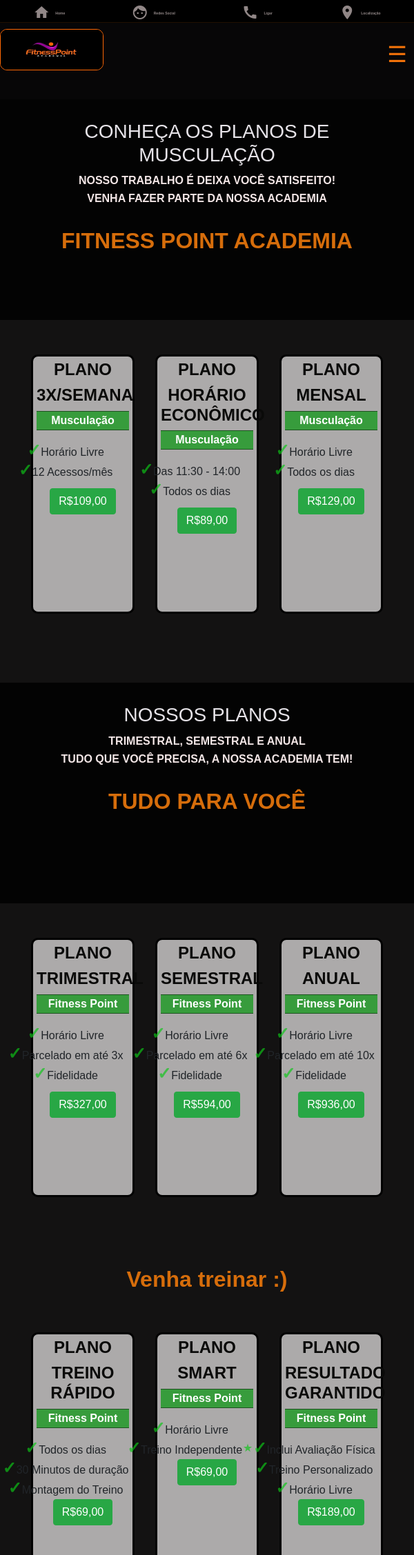
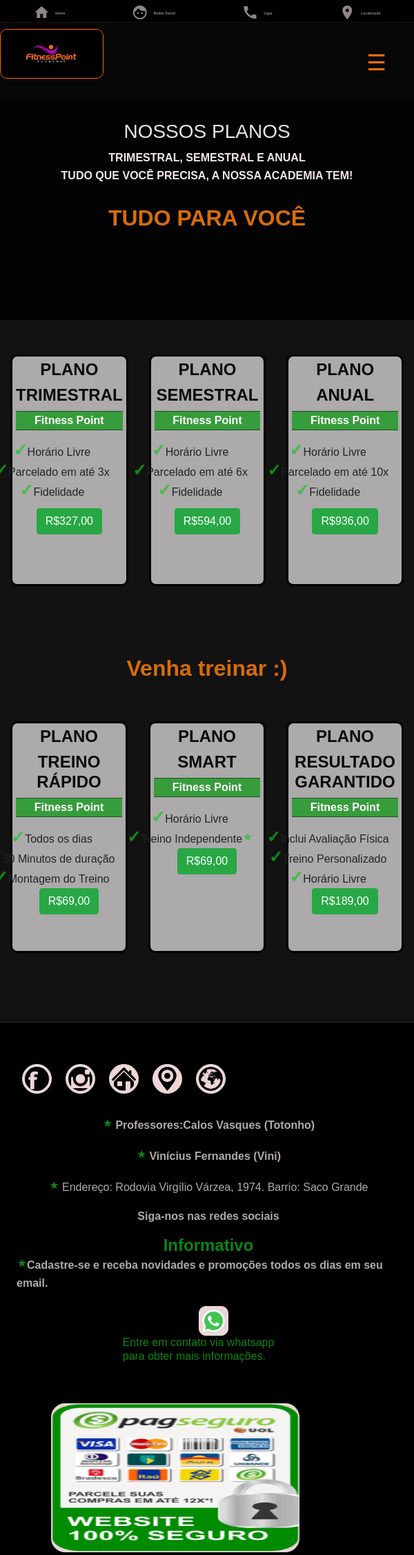
Before and after one commit to danilo992/public_php, a PHP site: page /plano.html in a window 600 px wide. Shown: the top 2255 px of the page at 69% size. Run offline with PHP 8.4, Linux system fonts and the light colour scheme.

Commit message:
atualizando o media screen, com a nova pagina de planos

```diff
--- a/css/style.css
+++ b/css/style.css
@@ -553,7 +553,7 @@
         font-family: Verdana, Geneva, Tahoma, sans-serif;
     }
 /*menu javascript*/
-    #mainMenu {
+    #mainMenu, .pagseguro p, .fixed {
         display: none;
     }
 
@@ -614,12 +614,6 @@
         width: 100vw;
         height: 55vh;
     }
-    /*fixed*/
-    .fixed {
-        display: none;
-    }
-    /*fim fixed*/
-
 
     #galeria {
         width: 100vw;
@@ -822,10 +816,6 @@
         padding: 0;
     }
 
-    .pagseguro p {
-        display: none;
-    }
-
     .pagseguro img {
         width: 60vw;
         height: 27vh;
@@ -834,19 +824,20 @@
 
 }
 /*---------  media screen  -----------*/
-@media screen and (min-width: 560px) and (max-width:720px) {
+@media screen and (min-width: 375px) and (max-width:667px) {
     body {
         margin: 0;
         padding: 0;
         font-family: Verdana, Geneva, Tahoma, sans-serif;
     }
 
-    #mainMenu {
+    #mainMenu, .fixed {
         display: none;
     }
 
-    #mainMenu.toggleCls {
+    #mainMenu.toggleCls, .hamIcon {
         display: block;
+        margin-right: 5%;
     }
 
     .container-header {
@@ -871,7 +862,7 @@
 
     header h1 img {
         width: 150px;
-        height: 60px;
+        height: 72px;
         margin: 42px 0 0 0;
         border-radius: 10px;
         border: 1px solid rgb(255, 104, 4);
@@ -899,19 +890,13 @@
 
     .imagen-section {
         width: 100vw;
-        height: 50vh !important;
+        height: 40vh !important;
     }
 
     .imagen-section img {
         width: 100vw;
         height: 55vh;
     }
-    /*fixed*/
-    .fixed {
-        display: none;
-    }
-    /*fim fixed*/
-
 
     #galeria {
         width: 100vw;
@@ -924,7 +909,7 @@
         color: rgb(214, 109, 11);
     }
 
-    .section-entra-plano h2 {
+    .section-entra-plano h2, .container-horas strong {
         font-size: 10px;
     }
 
@@ -933,25 +918,18 @@
         line-height: 1.5em;
     }
 
-    .container-planos-img img {
-        width: 60vw;
-        height: 30vh;
-        padding: -10px;
-        margin: -19px;
-    }
-
-    .container-planos-img ul{
-        display: flex;
-        flex-direction: column;
-    }
-
-    /*SECTION 2 OUTROS PLANOS*/
     .section-entra-plano {
         height: 25vh;
     }
 
+    .container-plano-mlc {
+        width: 74vw;
+        height: 42vh;
+
+    }
+
     /*container ginastica e horas*/
-    .container-hr-gn {
+    .container-hr-gn{
         display: flex;
         flex-direction: column;
     }
@@ -973,10 +951,6 @@
     .container-horas {
         width: 80vw;
 
-    }
-
-    .container-horas strong {
-        font-size: 10px;
     }
 
     /*container metodologia*/
--- a/plano.html
+++ b/plano.html
@@ -42,72 +42,7 @@
     <!--FIM header-->
     <!--MAIN-->
     <main>
-              <!--SECTION-ENTRA-PLANO 1 -->
-              <section class="section-plano" id="#planos">
-                <h3>
-                  Conheça os Planos de Musculação
-                </h3>
-                <p>
-                  Nosso trabalho é deixa você satisfeito!<br>
-                  Venha fazer parte da nossa Academia
-                </p>
-                <h2>
-                  Fitness Point Academia
-                </h2>
-              </section>
-              <!--outra section-->
-              <section class="container-planos" id="#planos" >
-                <div class="container-plano-mlc plano-mlc">
-                  <h4>Plano</h4>
-                  <h4>3x/semana</h4>
-                  <p>Musculação</p>
-                  <div class="list-plano-mlc">
-                      <ul>
-                        <li><strong>&#x02713;</strong>Horário Livre</li>
-                        <li><strong>&#x02713;</strong>12 Acessos/mês</li>
-                      </ul>
-                  </div>
-                  <div  class="btn-plano-mcl">
-                      <a href="#3">
-                          <button type="button" class="btn btn-success">R$109,00</button>
-                      </a>
-                  </div>
-                </div>
-                <div class="container-plano-mlc">
-                    <h4>Plano</h4>
-                    <h4>Horário Econômico</h4>
-                    <p>Musculação</p>
-                    <div class="list-plano-mlc">
-                      <ul>
-                        <li><strong>&#x02713;</strong>Das 11:30 - 14:00</li>
-                        <li><strong>&#x02713;</strong>Todos os dias</li>
-                      </ul>
-                    </div>
-                    <div  class="btn-plano-mcl">
-                        <a href="#3">
-                            <button type="button" class="btn btn-success">R$89,00</button>
-                        </a>
-                    </div>
-                  </div>
-                  <div class="container-plano-mlc">
-                      <h4>Plano</h4>
-                      <h4>Mensal</h4>
-                      <p>Musculação</p>
-                      <div class="list-plano-mlc">
-                        <ul>
-                          <li><strong>&#x02713;</strong>Horário Livre</li>
-                          <li><strong>&#x02713;</strong>Todos os dias</li>
-                        </ul>
-                      </div>
-                      <div  class="btn-plano-mcl">
-                          <a href="#3">
-                              <button type="button" class="btn btn-success">R$129,00</button>
-                          </a>
-                      </div>
-                    </div>
-              </section>
-              <!--FIM SECTION 1 -->
-              <!--SECTION 2 OUTROS PLANOS-->
+          <!--SECTION 2 OUTROS PLANOS-->
               <section class="section-plano">
                   <h3>
                     Nossos planos
```
Also changed, not shown: index.html (+4 -3 lines).
